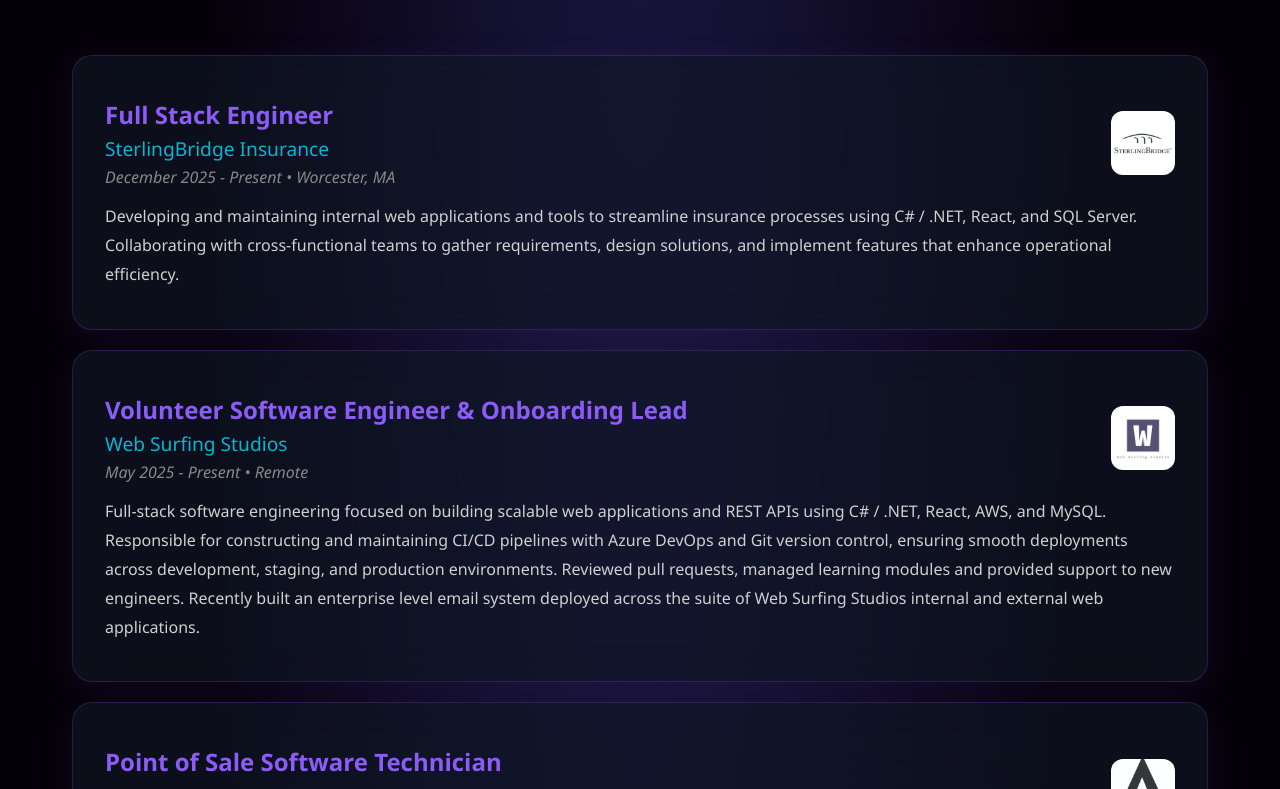
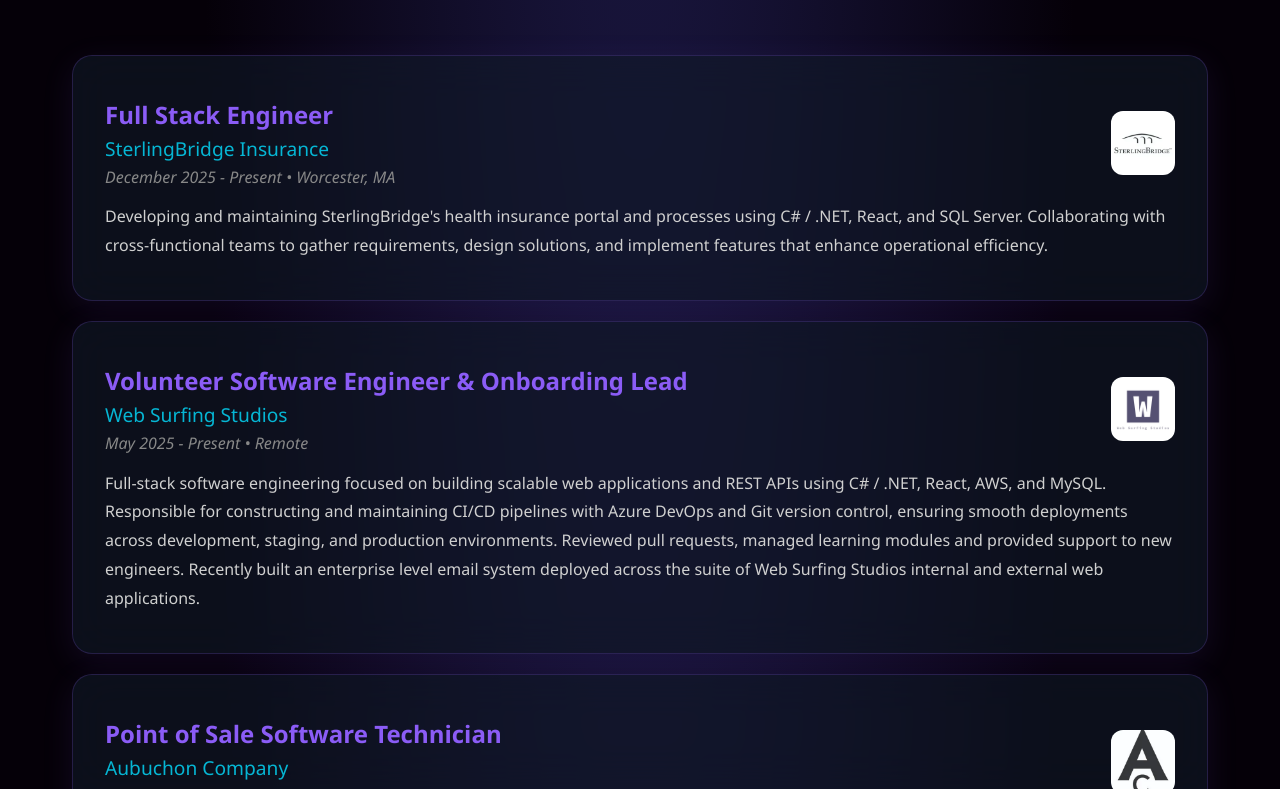
Before and after one commit to afahey03/portfolio, a React (Vite) app: page / in a window 1280 px wide. Shown: the part 1642-2431 px from the top of the page. Built offline with nearby package versions, Linux system fonts and the light colour scheme.

Commit message:
fix description

```diff
--- a/src/components/Experience.jsx
+++ b/src/components/Experience.jsx
@@ -6,7 +6,7 @@
             title: 'Full Stack Engineer',
             company: 'SterlingBridge Insurance',
             date: 'December 2025 - Present • Worcester, MA',
-            description: 'Developing and maintaining internal web applications and tools to streamline insurance processes using C# / .NET, React, and SQL Server. Collaborating with cross-functional teams to gather requirements, design solutions, and implement features that enhance operational efficiency.',
+            description: 'Developing and maintaining SterlingBridge\'s health insurance portal and processes using C# / .NET, React, and SQL Server. Collaborating with cross-functional teams to gather requirements, design solutions, and implement features that enhance operational efficiency.',
             logo: 'SterlingBridge.webp'
         },
         {
```
